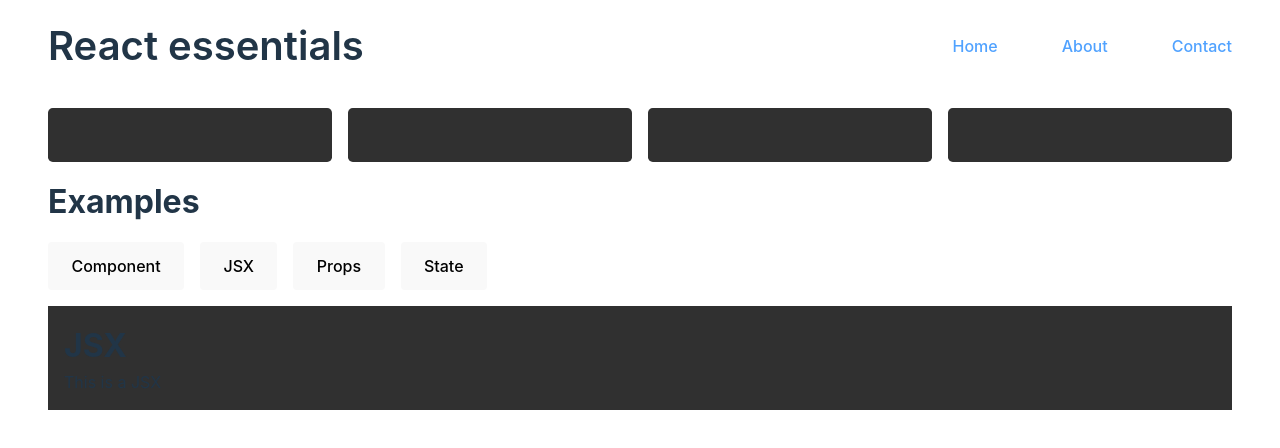
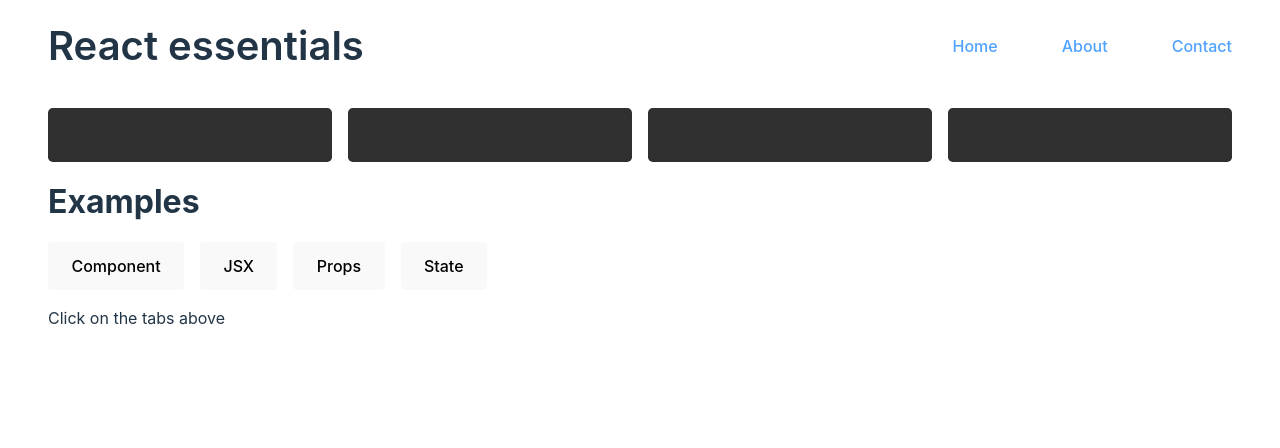
Before and after one commit to psdekate/react-app, a React (Vite) app: page / in a window 1280 px wide. Shown: the top 448 px of the page. Built offline with nearby package versions, Linux system fonts and the light colour scheme.

Commit message:
conditional rendering logics

```diff
--- a/src/components/Main/Main.jsx
+++ b/src/components/Main/Main.jsx
@@ -16,7 +16,18 @@ export function Card(props) {
 }
 
 export function Main() {
-  const [selectedTopic, setSelectedTopic] = useState("JSX");
+  const [selectedTopic, setSelectedTopic] = useState();
+
+  let tabContent = <p>Click on the tabs above</p>;
+
+  if (selectedTopic) {
+    tabContent = (
+      <div className="topicContent">
+        <h3>{items[selectedTopic].title}</h3>
+        <p>{items[selectedTopic].description}</p>
+      </div>
+    );
+  }
 
   function handleClick(selectedMessage) {
     setSelectedTopic(selectedMessage);
@@ -40,10 +51,28 @@ export function Main() {
             <TabContent onSelect={() => handleClick("Props")}>Props</TabContent>
             <TabContent onSelect={() => handleClick("State")}>State</TabContent>
           </div>
-          <div className="topicContent">
-            <h3>{items[selectedTopic].title}</h3>
-            <p>{items[selectedTopic].description}</p>
-          </div>
+
+          {/* Method 1: using ternary operator */}
+          {/* {!selectedTopic ? (
+            <p>Please select something</p>
+          ) : (
+            <div className="topicContent">
+              <h3>{items[selectedTopic].title}</h3>
+              <p>{items[selectedTopic].description}</p>
+            </div>
+          )} */}
+
+          {/* Method 2: using binary operator */}
+          {/* {!selectedTopic && <p>Select something to begin with </p>}
+          {selectedTopic && (
+            <div className="topicContent">
+              <h3>{items[selectedTopic].title}</h3>
+              <p>{items[selectedTopic].description}</p>
+            </div>
+          )} */}
+
+          {/* Method 3: using a constant and storing a value */}
+          {tabContent}
         </section>
       </div>
     </>
```
